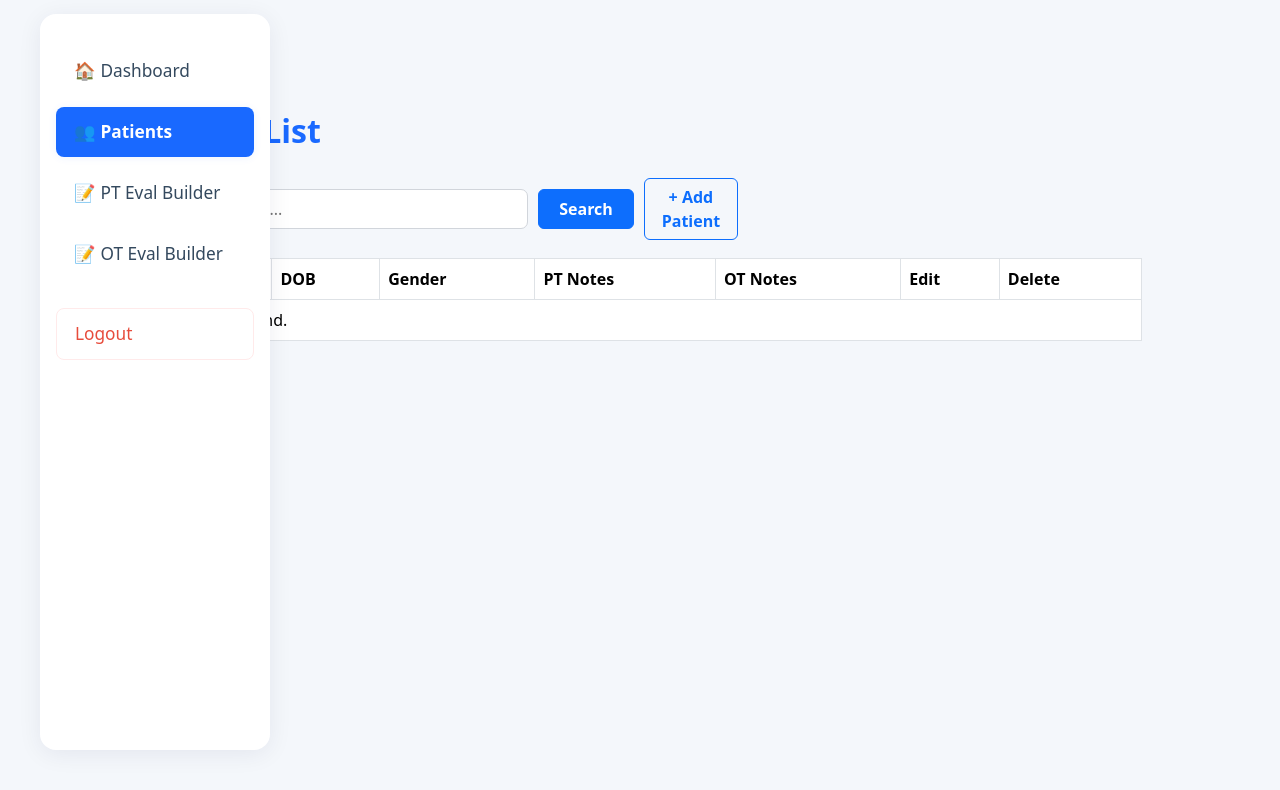
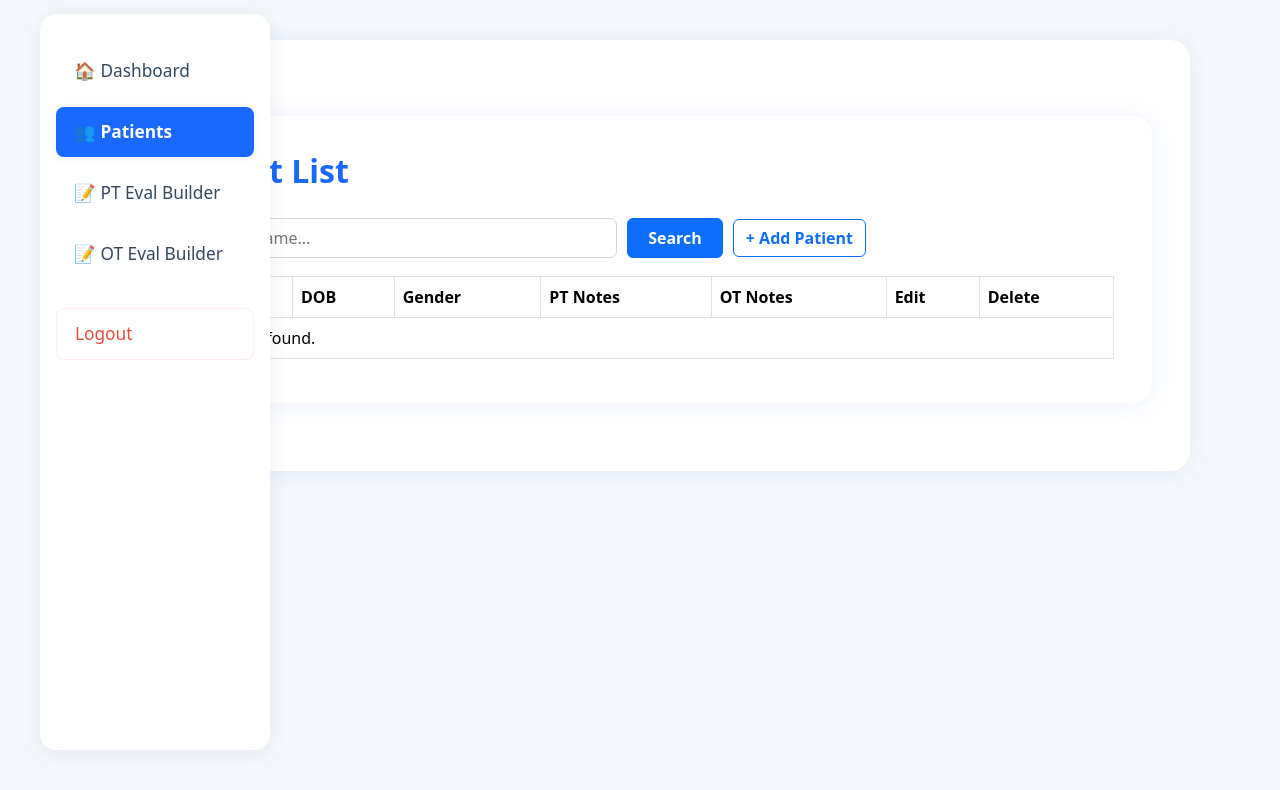
Before and after one commit to KLcoding01/PT-Builder, a Flask app: page /patients in a window 1280 px wide. Shown: the part 56-846 px from the top of the page. Run offline with Flask 3, Linux system fonts and the light colour scheme; a user stored in the database is signed in; data that the repository does not hold is empty.

Commit message:
Initial commit

```diff
--- a/templates/patients.html
+++ b/templates/patients.html
@@ -4,11 +4,10 @@
   .main-content {
     max-width: 1100px;
     margin: 40px auto;
-    padding: 1rem 1.5rem;
-    /* Removed background, border-radius, box-shadow for clean minimal look */
-    background: transparent !important;
-    border-radius: 0 !important;
-    box-shadow: none !important;
+    background: #fff;
+    border-radius: 20px;
+    box-shadow: 0 2px 24px 0 rgba(35,72,207,0.08);
+    padding: 36px 38px 28px 38px;
   }
   h2 {
     font-weight: 700;
@@ -20,38 +19,28 @@
     display: flex;
     align-items: center;
     gap: 10px;
-    max-width: 600px;
+    flex-wrap: wrap; /* Allow wrapping for small screens */
+    max-width: 700px; /* Adjust max width as needed */
   }
   form.search-form input[type="text"] {
     padding: 7px 11px;
-    width: 100%;
+    flex: 1 1 250px; /* Flexible width with minimum */
     border-radius: 7px;
     border: 1px solid #d1d5db;
     font-size: 1rem;
+    min-width: 150px;
   }
   form.search-form button {
     padding: 7px 20px;
     font-weight: 600;
+    white-space: nowrap; /* Prevent line break */
   }
   form.search-form a.add-btn {
-    margin-left: auto;
+    margin-left: auto; /* Push to far right */
+    white-space: nowrap; /* Prevent line break */
   }
   table {
     width: 100%;
-    background: transparent !important; /* no white bg */
-  }
-  thead tr {
-    background: #f8fafd; /* subtle header background */
-  }
-  tbody tr:hover {
-    background: #f1f5fb; /* subtle hover effect */
-  }
-  th, td {
-    vertical-align: middle !important;
-  }
-  a.btn-sm {
-    padding: 0.25rem 0.5rem;
-    font-size: 0.85rem;
   }
 </style>
 
```
